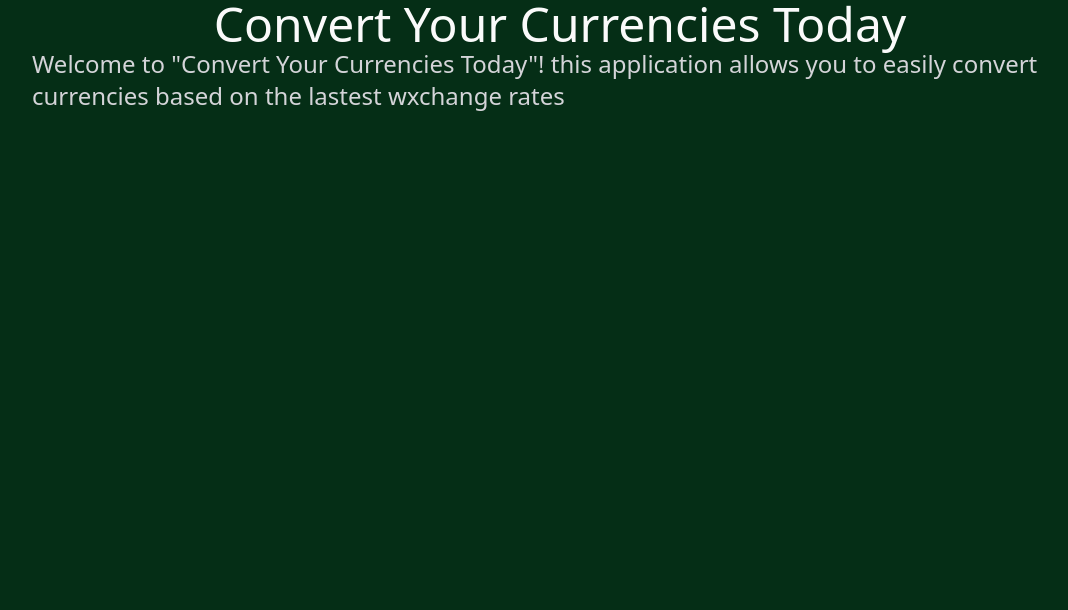
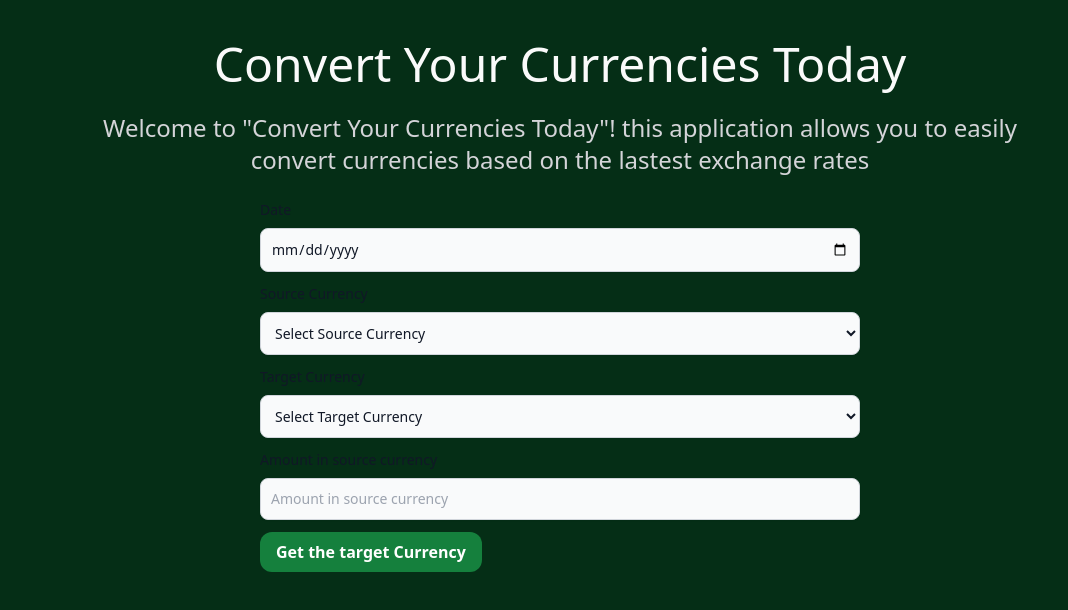
Before and after one commit to WAUdeshinduminaweerakoon/currency_converter, a React (Create React App) app in the folder client/: page / in a window 1280 px wide. Shown: the top 610 px of the page, without its empty margins (80-1148 px from the left). Built offline with nearby package versions, Linux system fonts and the light colour scheme.

Commit message:
adding form field

```diff
--- a/client/src/components/BackgroundComponent.jsx
+++ b/client/src/components/BackgroundComponent.jsx
@@ -2,7 +2,7 @@ import React from 'react'
 
 const BackgroundComponent = ({children}) => {
   return (
-    <div className=' w-screen  h-screen  bg-green-950'>
+    <div className=' w-screen  h-screen  bg-green-950 p-10'>
       {children}
     </div>
   )
--- /dev/null
+++ b/client/src/components/ConvertFormComponents.jsx
@@ -0,0 +1,46 @@
+import React from 'react'
+
+const ConvertFormComponents = () => {
+  return (
+    <section className=' mt-5 flex items-center justify-center flex-col'>
+        <form className=' w-full lg:w-1/2'>
+            <div class="mb-3">
+                <label htmlFor="" class="block mb-2 text-sm font-medium text-gray-900 dark:text-white">Date</label>
+                <input type="Date" id="" class="shadow-sm bg-gray-50 border border-gray-300 text-gray-900 text-sm rounded-lg focus:ring-green-500 focus:border-green-500 block w-full p-2.5 dark:bg-gray-700 dark:border-gray-600 dark:placeholder-gray-400 dark:text-white dark:focus:ring-green-500 dark:focus:border-green-500 dark:shadow-sm-light"
+                placeholder=""
+                required />
+            </div>
+            <div class="mb-3">
+                <label htmlFor="" class="block mb-2 text-sm font-medium text-gray-900 dark:text-white"
+                >
+                    Source Currency
+                </label>
+                <select id=""  name='' class="shadow-sm bg-gray-50 border border-gray-300 text-gray-900 text-sm rounded-lg focus:ring-green-500 focus:border-green-500 block w-full p-2.5 dark:bg-gray-700 dark:border-gray-600 dark:placeholder-gray-400 dark:text-white dark:focus:ring-green-500 dark:focus:border-green-500 dark:shadow-sm-light"
+                required ><option value="">Select Source Currency</option></select>
+            </div>
+            <div class="mb-3">
+                <label htmlFor="" class="block mb-2 text-sm font-medium text-gray-900 dark:text-white"
+                >
+                    Target Currency
+                </label>
+                <select id=""  name='' class="shadow-sm bg-gray-50 border border-gray-300 text-gray-900 text-sm rounded-lg focus:ring-green-500 focus:border-green-500 block w-full p-2.5 dark:bg-gray-700 dark:border-gray-600 dark:placeholder-gray-400 dark:text-white dark:focus:ring-green-500 dark:focus:border-green-500 dark:shadow-sm-light"
+                required ><option value="">Select Target Currency</option></select>
+            </div>
+            <div class="mb-3">
+                <label htmlFor="" class="block mb-2 text-sm font-medium text-gray-900 dark:text-white"
+                >
+                    Amount in source currency
+                </label>
+                <input type="text" id="" class="shadow-sm bg-gray-50 border border-gray-300 text-gray-900 text-sm rounded-lg focus:ring-green-500 focus:border-green-500 block w-full p-2.5 dark:bg-gray-700 dark:border-gray-600 dark:placeholder-gray-400 dark:text-white dark:focus:ring-green-500 dark:focus:border-green-500 dark:shadow-sm-light"
+                placeholder="Amount in source currency"
+                required />
+            </div>
+            <button className='bg-green-700 hover:bg-green-400 text-white font-bold py-2 px-4 rounded-xl '
+            >
+             {""}   Get the target Currency</button>
+        </form>
+    </section>
+  )
+}
+
+export default ConvertFormComponents
--- a/client/src/pages/MainPage.jsx
+++ b/client/src/pages/MainPage.jsx
@@ -1,12 +1,16 @@
 import React from 'react'
 import BackgroundComponent from '../components/BackgroundComponent'
+import ConvertFormComponents from '../components/ConvertFormComponents'
 
 const MainPage = () => {
   return (
     <BackgroundComponent>
         <div>
-        <h1 className=' lg:mx-28 text-zinc-50 text-5xl text-center justify-center'>Convert Your Currencies Today</h1>
-        <p className=' lg:mx-28 text-2xl text-zinc-300  '>Welcome to "Convert Your Currencies Today"! this application allows you to easily convert currencies based on the lastest wxchange rates</p>
+            <h1 className=' lg:mx-28 text-zinc-50 text-5xl text-center justify-center'>Convert Your Currencies Today</h1>
+            <p className=' lg:mx-28 text-2xl text-zinc-300  m-6 text-center'>Welcome to "Convert Your Currencies Today"! this application allows you to easily convert currencies based on the lastest exchange rates</p>
+        </div>
+        <div>
+            <ConvertFormComponents/>
         </div>
 
     </BackgroundComponent>
```
